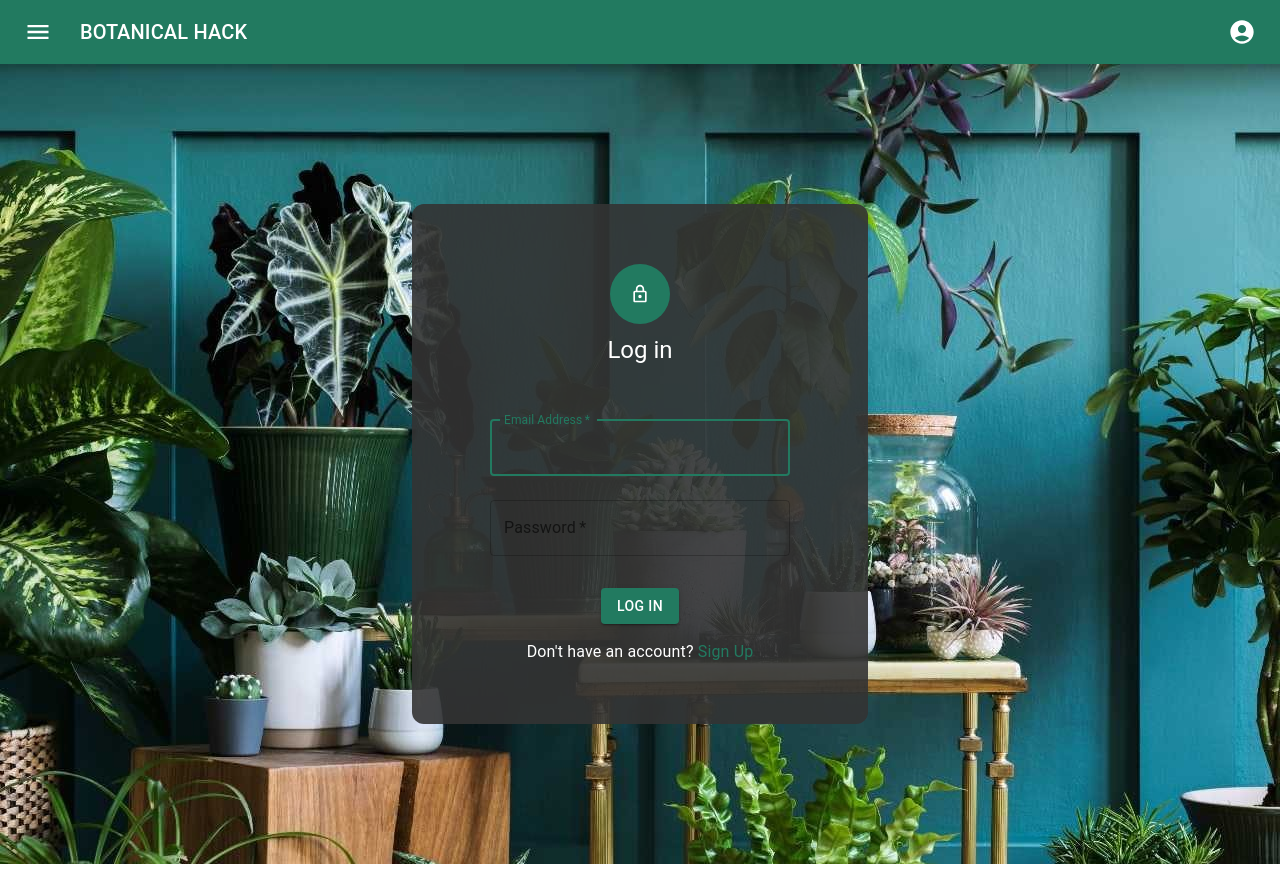
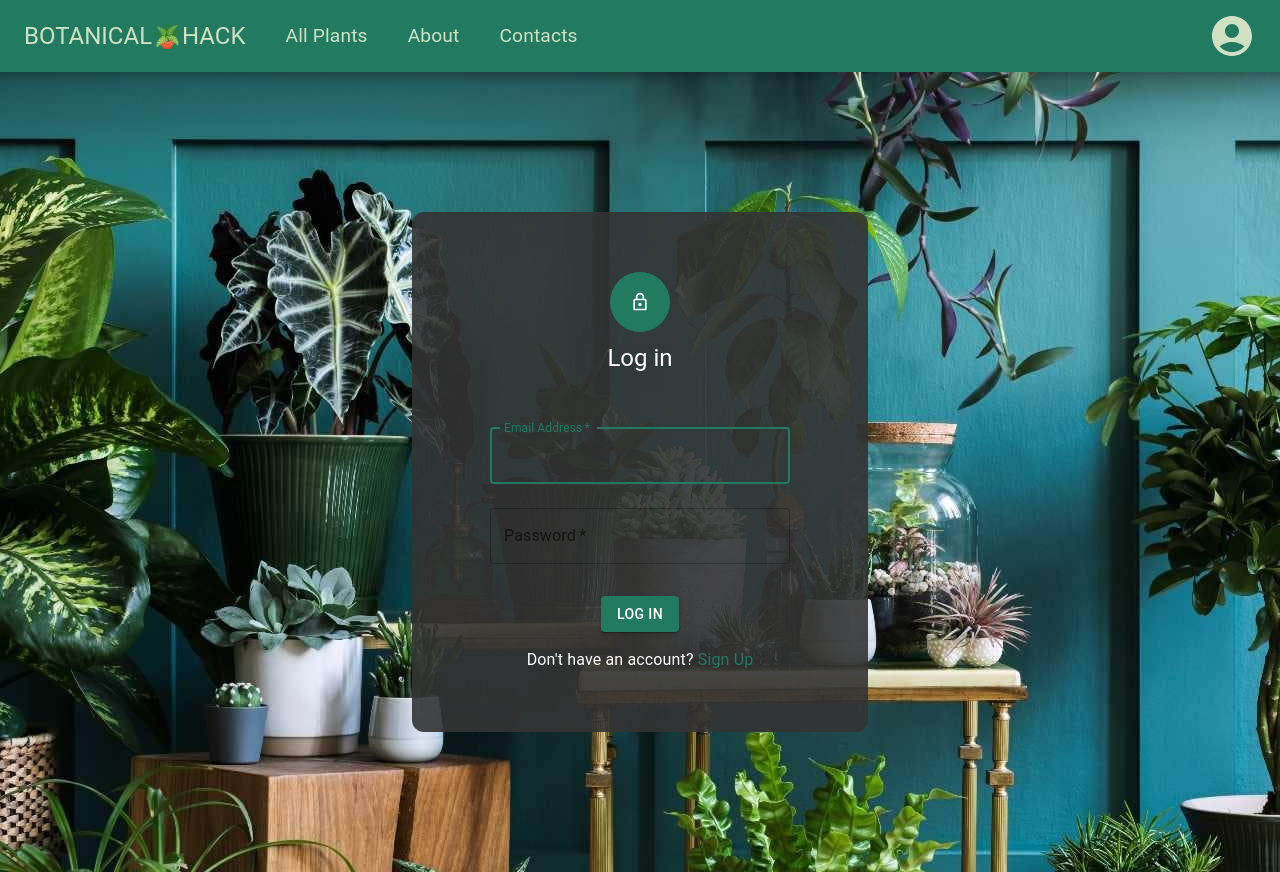
Before and after one commit to saraiva-rita/BotanicalHack-client, a React (Vite) app: page /login in a window 1280 px wide. Built offline with nearby package versions, Linux system fonts and the light colour scheme; a web font is replaced by a local one.

Commit message:
Fixed Navbar

```diff
--- a/src/Components/Navbar/index.jsx
+++ b/src/Components/Navbar/index.jsx
@@ -1,17 +1,17 @@
-import { useContext, useState } from 'react';
-import { Link } from 'react-router-dom';
-import { AuthContext } from '../../Context/auth.context';
-import AppBar from '@mui/material/AppBar';
-import Box from '@mui/material/Box';
-import Toolbar from '@mui/material/Toolbar';
-import IconButton from '@mui/material/IconButton';
-import Typography from '@mui/material/Typography';
-import MenuIcon from '@mui/icons-material/Menu';
-import AccountCircle from '@mui/icons-material/AccountCircle';
-import Popover from '@mui/material/Popover';
-import List from '@mui/material/List';
-import ListItem from '@mui/material/ListItem';
-import ListItemText from '@mui/material/ListItemText';
+import { useContext, useState } from "react";
+import { Link } from "react-router-dom";
+import { AuthContext } from "../../Context/auth.context";
+import AppBar from "@mui/material/AppBar";
+import Box from "@mui/material/Box";
+import Toolbar from "@mui/material/Toolbar";
+import IconButton from "@mui/material/IconButton";
+import Typography from "@mui/material/Typography";
+import MenuIcon from "@mui/icons-material/Menu";
+import AccountCircle from "@mui/icons-material/AccountCircle";
+import Popover from "@mui/material/Popover";
+import List from "@mui/material/List";
+import ListItem from "@mui/material/ListItem";
+import ListItemText from "@mui/material/ListItemText";
 
 function Navbar() {
   const { isLoggedIn, logOutUser } = useContext(AuthContext);
@@ -30,28 +30,36 @@ function Navbar() {
   return (
     <div>
       <Box sx={{ flexGrow: 1 }}>
-        <AppBar position="static" sx={{ backgroundColor: '#227A60' }}>
+        <AppBar position="static" sx={{ backgroundColor: "#227A60" }}>
           <Toolbar>
-            <IconButton
-              size="large"
-              edge="start"
-              color="inherit"
-              aria-label="open drawer"
-              sx={{ mr: 2 }}
-            >
-              <MenuIcon />
-            </IconButton>
-
+            <div className="nav">
+              <div className="nav-logo">
                 <Typography
-              variant="h6"
+                  variant="h5"
                   noWrap
                   component="div"
-              sx={{ display: { xs: 'none', sm: 'block' } }}
+                  sx={{ display: { xs: "none", sm: "block" } }}
                 >
-              <Link to="/" style={{ textDecoration: 'none', color: 'inherit' }}>
-                BOTANICAL HACK
+                  <Link
+                    to="/"
+                    style={{ textDecoration: "none", color: "inherit" }}
+                  >
+                    BOTANICAL🪴HACK
                   </Link>
                 </Typography>
+              </div>
+              <div className="nav-options">
+                <Typography>
+                  <Link to="/plants">All Plants</Link>
+                </Typography>
+                <Typography>
+                  <Link to="/about">About</Link>
+                </Typography>
+                <Typography>
+                  <Link to="/contacts">Contacts</Link>
+                </Typography>
+              </div>
+            </div>
 
             <Box sx={{ flexGrow: 1 }} />
 
@@ -61,9 +69,8 @@ function Navbar() {
               aria-label="account of current user"
               aria-haspopup="true"
               onClick={handleProfileMenuOpen}
-              color="inherit"
             >
-              <AccountCircle />
+              <AccountCircle style={{ fontSize: "3rem", color: "#d0e1c3" }} />
             </IconButton>
 
             <Popover
@@ -71,12 +78,12 @@ function Navbar() {
               anchorEl={anchorEl}
               onClose={handleMenuClose}
               anchorOrigin={{
-                vertical: 'bottom',
-                horizontal: 'right',
+                vertical: "bottom",
+                horizontal: "right",
               }}
               transformOrigin={{
-                vertical: 'top',
-                horizontal: 'right',
+                vertical: "top",
+                horizontal: "right",
               }}
             >
               <List>
@@ -84,7 +91,7 @@ function Navbar() {
                   <div>
                     <Link
                       to="/profile"
-                      style={{ textDecoration: 'none', color: 'inherit' }}
+                      style={{ textDecoration: "none", color: "inherit" }}
                     >
                       <ListItem onClick={handleMenuClose}>
                         <ListItemText primary="Profile" />
@@ -92,7 +99,7 @@ function Navbar() {
                     </Link>
                     <Link
                       to="/myPlants"
-                      style={{ textDecoration: 'none', color: 'inherit' }}
+                      style={{ textDecoration: "none", color: "inherit" }}
                     >
                       <ListItem onClick={handleMenuClose}>
                         <ListItemText primary="My Plants" />
@@ -100,7 +107,7 @@ function Navbar() {
                     </Link>
                     <Link
                       to="/wishList"
-                      style={{ textDecoration: 'none', color: 'inherit' }}
+                      style={{ textDecoration: "none", color: "inherit" }}
                     >
                       <ListItem onClick={handleMenuClose}>
                         <ListItemText primary="My Wishlist" />
@@ -109,7 +116,7 @@ function Navbar() {
 
                     <Link
                       to="/login"
-                      style={{ textDecoration: 'none', color: 'inherit' }}
+                      style={{ textDecoration: "none", color: "inherit" }}
                     >
                       <ListItem
                         onClick={() => {
@@ -125,7 +132,7 @@ function Navbar() {
                   <div>
                     <Link
                       to="/signup"
-                      style={{ textDecoration: 'none', color: 'inherit' }}
+                      style={{ textDecoration: "none", color: "inherit" }}
                     >
                       <ListItem onClick={handleMenuClose}>
                         <ListItemText primary="Sign Up" />
@@ -133,7 +140,7 @@ function Navbar() {
                     </Link>
                     <Link
                       to="/login"
-                      style={{ textDecoration: 'none', color: 'inherit' }}
+                      style={{ textDecoration: "none", color: "inherit" }}
                     >
                       <ListItem onClick={handleMenuClose}>
                         <ListItemText primary="Login" />
```
Lines whose indentation alone changed are shown as unchanged.
